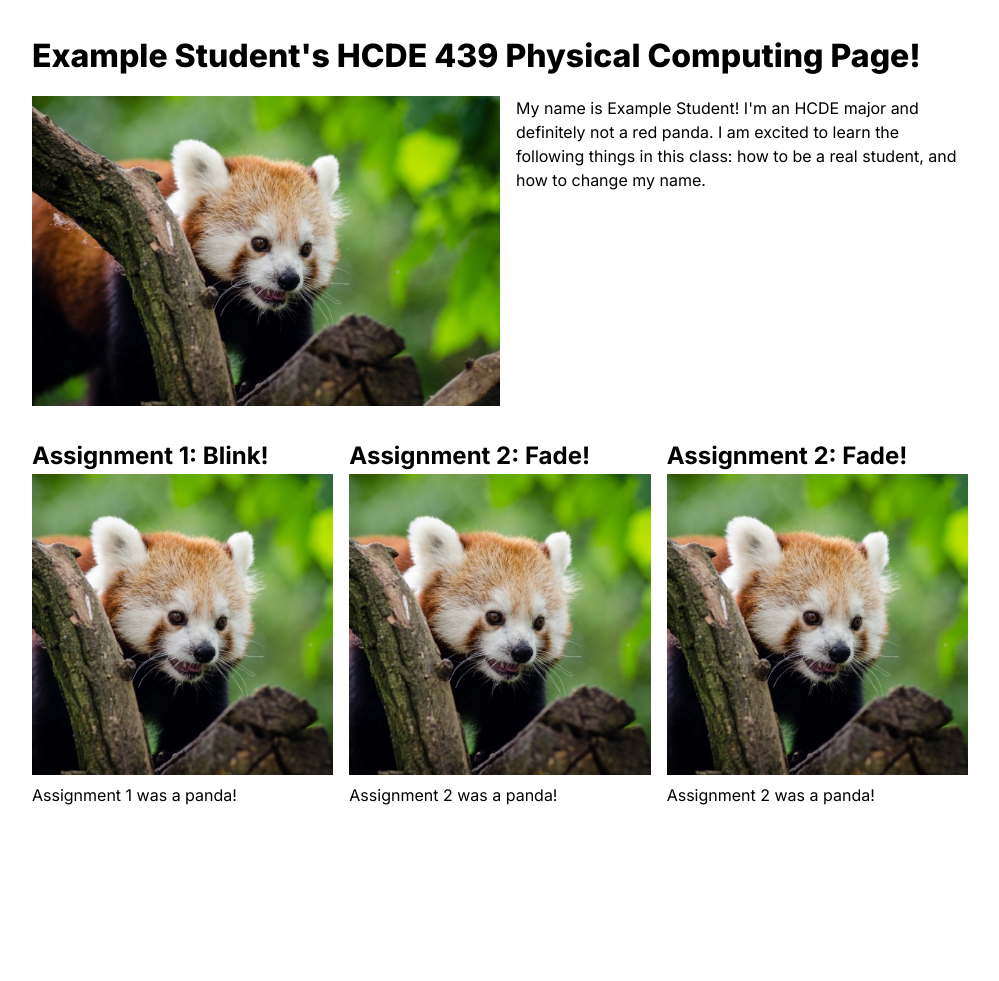
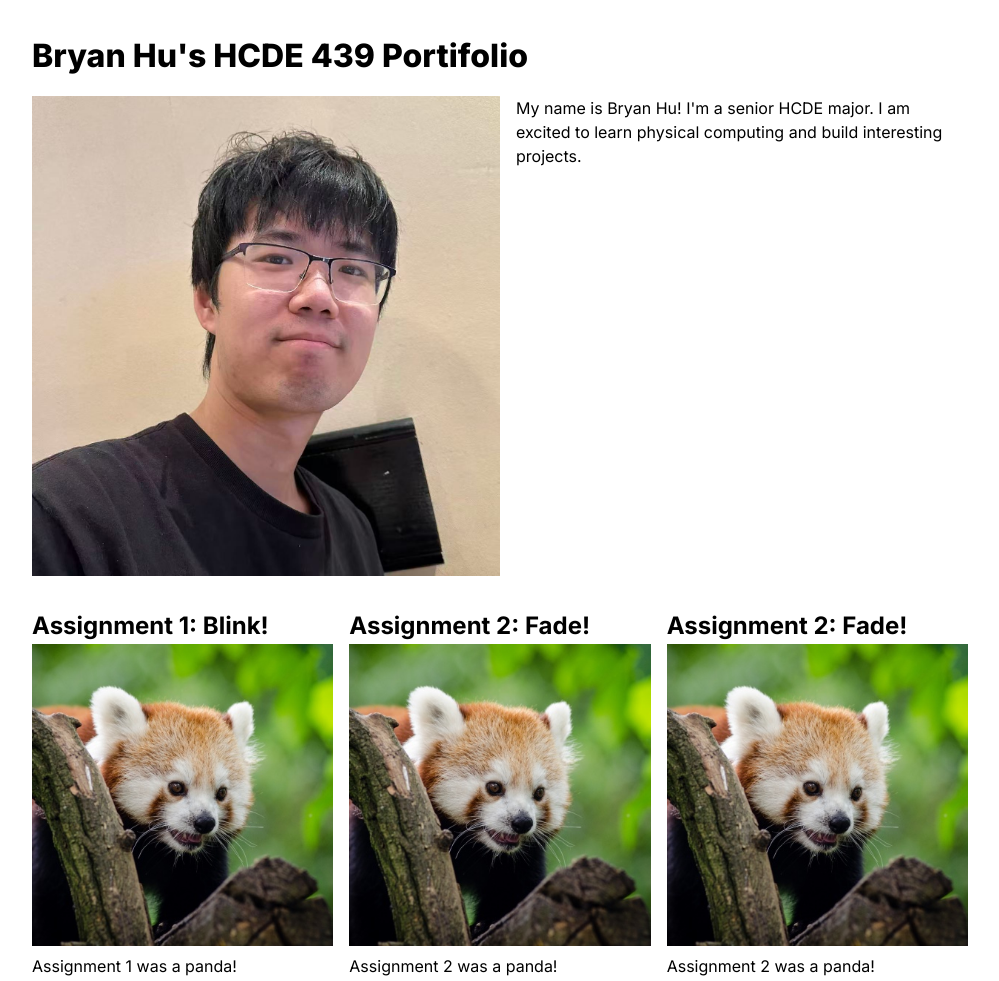
Before and after one commit to BryanH96/BryanH96.github.io, a plain HTML site: page index.html in a window 1280 px wide. Shown: the whole page, without its empty margins (140-1139 px from the left). Before the commit the page ends 839 px from the top, so only its background shows below. Drawn offline with Linux system fonts and the light colour scheme.

Commit message:
Updated index and photo

```diff
--- a/index.html
+++ b/index.html
@@ -4,19 +4,17 @@
     <meta charset="utf-8" />
     <meta name="viewport" content="width=device-width, maximum-scale=1.0" />
 
-    <title>Example Student's HCDE 439 Physical Computing Page!</title>
+    <title>Bryan Hu's HCDE 439 Portifolio</title>
 
     <link href="style.css" rel="stylesheet" />
   </head>
   <body>
-    <h1>Example Student's HCDE 439 Physical Computing Page!</h1>
+    <h1>Bryan Hu's HCDE 439 Portifolio</h1>
 
     <div class="header">
-      <img src="red-panda.jpg" />
+      <img src="photo.jpg" />
       <p>
-        My name is Example Student! I'm an HCDE major and definitely not a red
-        panda. I am excited to learn the following things in this class: how to
-        be a real student, and how to change my name.
+        My name is Bryan Hu! I'm a senior HCDE major. I am excited to learn physical computing and build interesting projects.
       </p>
     </div>
 
```
Also changed, not shown: photo.jpg (added).
